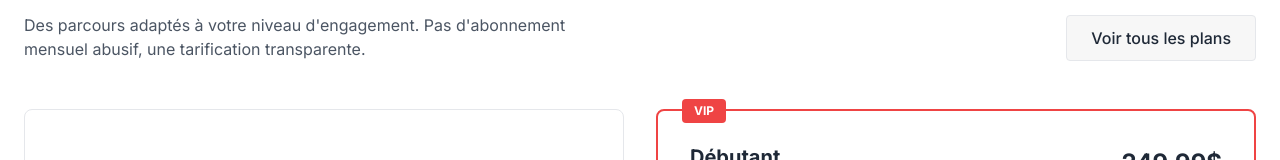
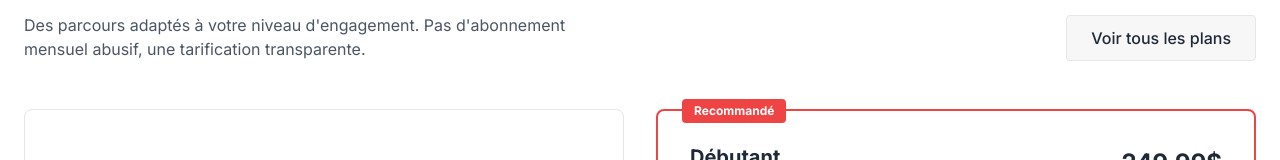
Before and after one commit to Ariel-Aganze/bismanfx-academy, a plain HTML site: page index.html in a window 1280 px wide. Shown: the part 2987-3147 px from the top of the page. Drawn offline with nearby package versions, Linux system fonts and the light colour scheme.

Commit message:
Updated some items

```diff
--- a/index.html
+++ b/index.html
@@ -202,7 +202,7 @@
                     </div>
                     <!-- Plan 2 -->
                     <div class="p-8 border-2 border-primary rounded-lg flex flex-col md:flex-row justify-between items-start md:items-center gap-6 relative">
-                        <div class="absolute -top-3 left-6 bg-primary text-white text-xs font-bold px-3 py-1 rounded">VIP</div>
+                        <div class="absolute -top-3 left-6 bg-primary text-white text-xs font-bold px-3 py-1 rounded">Recommandé</div>
                         <div>
                             <h3 class="text-xl font-bold text-textmain mb-2">Débutant</h3>
                             <p class="text-sm text-gray-500">Contenu intermédiaire + Canal Telegram VIP + 2 sessions Google Meet/semaine + Accompagnement Prop Firms + Formation A à Z + Support prioritaire.</p>
```
